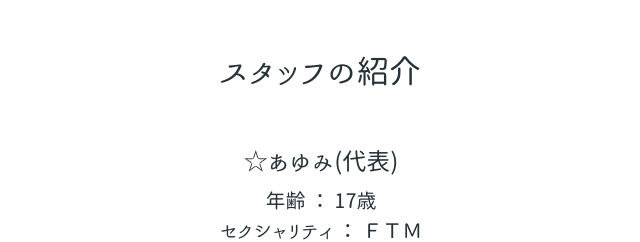
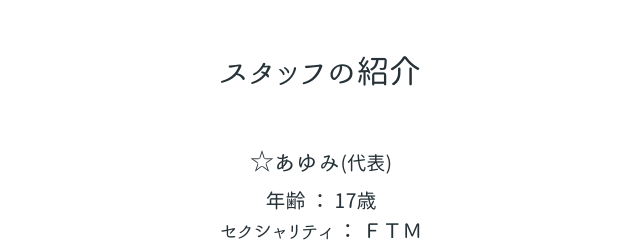
Before and after one commit to HOMEY-TOUHOKU/homey-touhoku.github.io, a plain HTML site: page about.html in a window 1280 px wide. Shown: the part 880-1122 px from the top of the page, 319-959 px from the left. Drawn offline with Linux system fonts and the light colour scheme.

Commit message:
edit a little

```diff
--- a/about.html
+++ b/about.html
@@ -64,7 +64,7 @@
         <h2>スタッフの紹介</h2>
         <div class="row">
             <dl>
-                <dt>☆あゆみ(代表)</dt>
+                <dt>☆あゆみ<small>(代表)</small></dt>
                 <dd>
                     <ul>
                         <li>年齢 ： 17歳</li>
```
